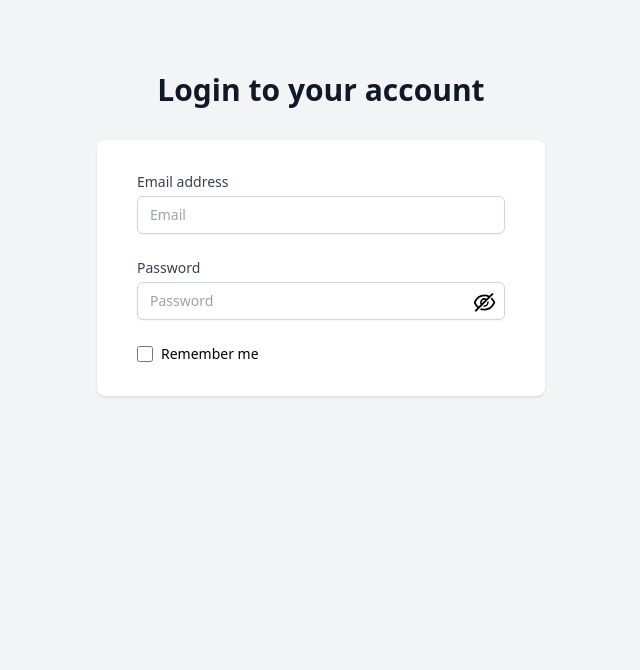
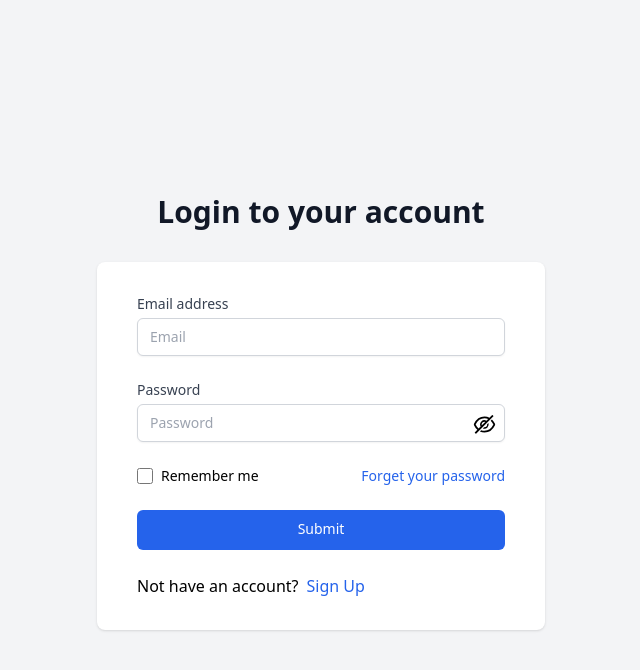
Before and after one commit to akashgupta7363/E-Wish-Mart, a React (Create React App) app in the folder frontend/: page /login in a window 1280 px wide. Shown: the top 670 px of the page, without its empty margins (319-959 px from the left). Built offline with nearby package versions, Linux system fonts and the light colour scheme.

Commit message:
Login Up page completed

```diff
--- a/frontend/src/App.js
+++ b/frontend/src/App.js
@@ -1,7 +1,7 @@
 import React from "react";
 import "./App.css";
 import { BrowserRouter, Routes, Route } from "react-router-dom";
-import { Login } from "./Routes";
+import { LoginPage } from "./Routes";
 
 export default function App() {
   return (
@@ -9,7 +9,7 @@ export default function App() {
       <BrowserRouter>
         <Routes>
           {/* <Route path='/' exact element={}/> */}
-          <Route path="/login" element={<Login />} />
+          <Route path="/login" element={<LoginPage />} />
         </Routes>
       </BrowserRouter>
     </>
--- a/frontend/src/Routes.js
+++ b/frontend/src/Routes.js
@@ -1,3 +1,3 @@
-import Login from "./pages/LoginPage";
+import LoginPage from "./pages/LoginPage";
 
-export { Login };
+export { LoginPage };
--- a/frontend/src/components/login/Login.js
+++ b/frontend/src/components/login/Login.js
@@ -1,6 +1,7 @@
 import React, { useState } from "react";
 import { AiOutlineEye, AiOutlineEyeInvisible } from "react-icons/ai";
 import styles from "../../styles/style";
+import { Link } from "react-router-dom";
 
 function Login() {
   const [email, setEmail] = useState("");
@@ -8,14 +9,14 @@ function Login() {
   const [visible, setVisible] = useState(false);
 
   return (
-    <div className="min-h-screen bg-gray-100  py-12 sm:px-6 lg:px-8">
-      <div className="sm:mx-auto sm:w-full sm:max-w-md">
+    <div className="min-h-screen bg-gray-100 flex flex-col justify-center  py-12 ssm:px-6 lg:px-8">
+      <div className="ssm:mx-auto ssm:w-full ssm:max-w-md">
         <h2 className="mt-6 text-center text-3xl font-extrabold text-gray-900">
           Login to your account
         </h2>
       </div>
-      <div className="mt-8 sm:mx-auto sm:max-w-md sm:w-full">
-        <div className="bg-white py-8 px-4 shadow sm:rounded-lg sm:px-10">
+      <div className="mt-8 ssm:mx-auto ssm:max-w-md ssm:w-full">
+        <div className="bg-white py-8 px-4 shadow ssm:rounded-lg ssm:px-10">
           <form className="space-y-6">
             <div>
               <label
@@ -33,7 +34,7 @@ function Login() {
                   value={email}
                   autocomplete="email"
                   onChange={(e) => setEmail(e.target.value)}
-                  className="appearance-none block w-full px-3 py-2 border border-gray-300 rounded-md shadow-sm  placeholder:gray-400 focus:outline-none focus:ring-blue-500 focus:border-blue-500  sm:text-sm"
+                  className="appearance-none block w-full px-3 py-2 border border-gray-300 rounded-md shadow-sm  placeholder:gray-400 focus:outline-none focus:ring-blue-500 focus:border-blue-500  ssm:text-sm"
                 />
               </div>
             </div>
@@ -53,7 +54,7 @@ function Login() {
                   value={password}
                   autocomplete="current-password"
                   onChange={(e) => setPassword(e.target.value)}
-                  className="appearance-none block w-full px-3 py-2 border border-gray-300 rounded-md shadow-sm  placeholder:gray-400 focus:outline-none focus:ring-blue-500 focus:border-blue-500  sm:text-sm"
+                  className="appearance-none block w-full px-3 py-2 border border-gray-300 rounded-md shadow-sm  placeholder:gray-400 focus:outline-none focus:ring-blue-500 focus:border-blue-500  ssm:text-sm"
                 />
                 {visible ? (
                   <AiOutlineEye
@@ -82,6 +83,28 @@ function Login() {
                   Remember me
                 </label>
               </div>
+              <div className="text-sm">
+                <a
+                  href=".forget-password"
+                  className="font-medium text-blue-600 hover:text-blue-500"
+                >
+                  Forget your password
+                </a>
+              </div>
+            </div>
+            <div>
+              <button
+                type="submit"
+                className="group relative w-full h-[40px] flex justify-center py-2 px-4 border border-transparent text-sm font-medium rounded-md text-white bg-blue-600 hover:bg-blue-700 "
+              >
+                Submit
+              </button>
+            </div>
+            <div className={`${styles.normalFlex} w-full`}>
+              <h4>Not have an account?</h4>
+              <Link to="" className="text-blue-600 hover:text-blue-500 pl-2">
+                Sign Up
+              </Link>
             </div>
           </form>
         </div>
--- a/frontend/tailwind.config.js
+++ b/frontend/tailwind.config.js
@@ -8,6 +8,7 @@ module.exports = {
     },
     extend: {
       screens: {
+        ssm: "389px",
         "1000px": "1050px",
         "1100px": "1110px",
         "800px": "800px",
```
